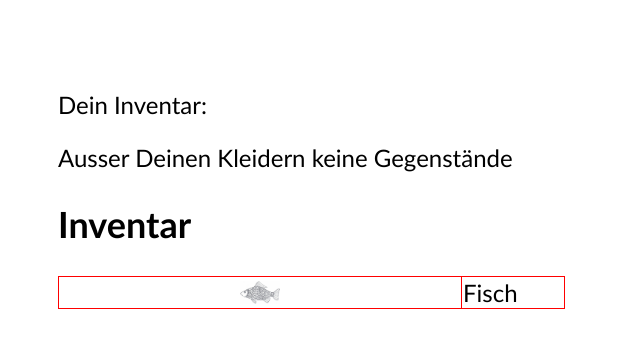
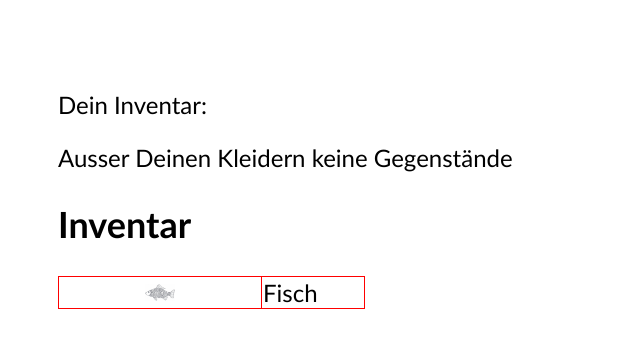
Before and after one commit to claudiopietra/Geotest, a Django app: template Geotest/templates/location.html in a window 1280 px wide. Shown: the top 348 px of the page, without its empty margins (0-640 px from the left). Run offline with Django 3.2, Linux system fonts and the light colour scheme; the template is opened without the code that fills it, so the values that code supplies are empty.

Commit message:
Update location.html

```diff
--- a/Geotest/templates/location.html
+++ b/Geotest/templates/location.html
@@ -32,8 +32,8 @@
         <p>
             <table>
                 <tr>
-                    <td width="400">
-                        <img src="/static/104829.jpg" style="width:10%; align=left"/>
+                    <td width="200">
+                        <img src="/static/104829.jpg" style="width:15%; align=left"/>
                     </td>
                     <td width="100" text-align="left">Fisch</td>
                 </tr>
```
